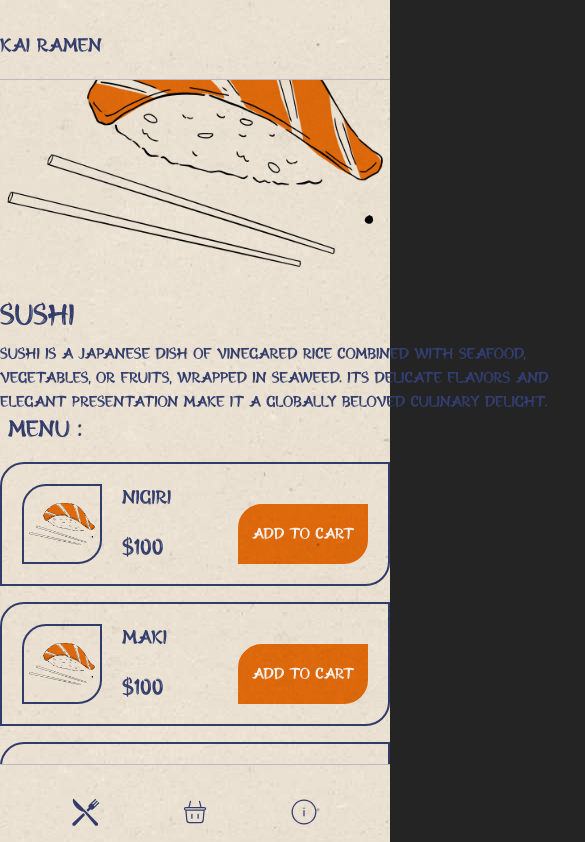
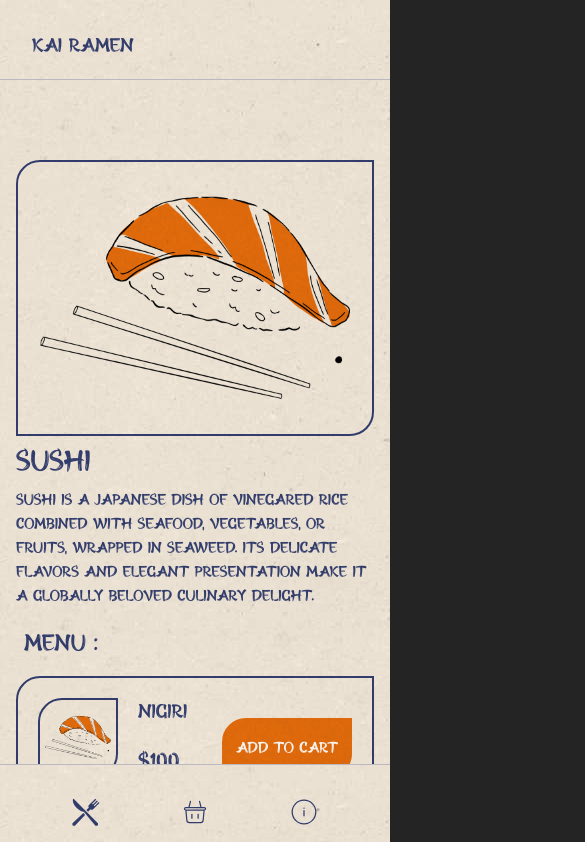
Before and after one commit to thedudeontitan/kai-ramen, a React (Vite) app: page /dish/1 in a window 390 px wide. Shown: the top 842 px of the page, 585 px wide, since content can reach past the window. Built offline with nearby package versions, Linux system fonts and the light colour scheme.

Commit message:
changes in dish page

```diff
--- a/src/components/Navbar.tsx
+++ b/src/components/Navbar.tsx
@@ -33,7 +33,7 @@ export default function Navbar() {
         <div className="paperOverlay"></div>
       </nav>
       <nav className="lg:hidden">
-        <div className="fixed top-0 left-0 right-0 h-20 bg-[#F3EDE1] py-8 border-b border-[#333F72] border-opacity-30 z-10">
+        <div className="fixed top-0 left-0 right-0 h-20 bg-[#F3EDE1] p-8 border-b border-[#333F72] border-opacity-30 z-10">
           <Link to="/" className="text-xl">Kai Ramen</Link>
 
           <div className="paperOverlay"></div>
--- a/src/pages/Dish.tsx
+++ b/src/pages/Dish.tsx
@@ -13,16 +13,18 @@ export default function Dish() {
   const itemId = id ? parseInt(id) - 1 : 0;
   const filteredMenu = menu.filter((dish) => dish.id.toString() === id);
   return (
-    <div className="flex lg:flex-row flex-col lg:pt-40 justify-center gap-x-20 pb-10">
+    <div className="flex lg:flex-row flex-col pt-40 justify-center gap-x-20 pb-10 mx-4">
       <div className="flex flex-col">
+        <div className="border-2 border-[#333F72] p-4 h-fit rounded-tl-3xl rounded-br-3xl">
         <img
           src={SepcialtyItems[itemId].image}
           alt=""
-          className="lg:w-[70vh]"
+          className="lg:w-[70vh] object-contain"
         />
-        <div className="">
+        </div>
+        <div className="mb-5">
           <p className="text-3xl mt-2">{SepcialtyItems[itemId].name}</p>
-          <p className="w-[70vh] mt-2">{SepcialtyItems[itemId].description}</p>
+          <p className="lg:w-[70vh] mt-2">{SepcialtyItems[itemId].description}</p>
         </div>
       </div>
       <div className="flex flex-col gap-4 lg:w-[70vh]">
```
